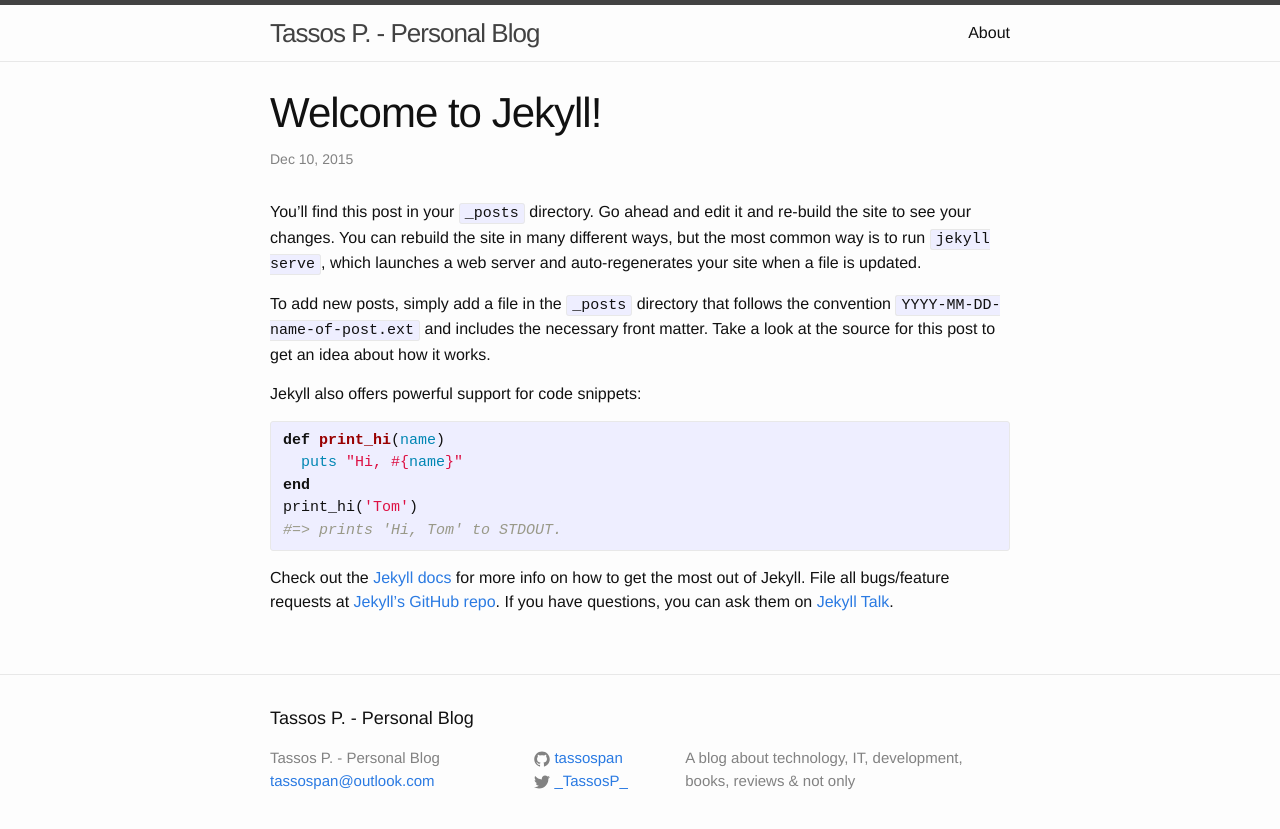
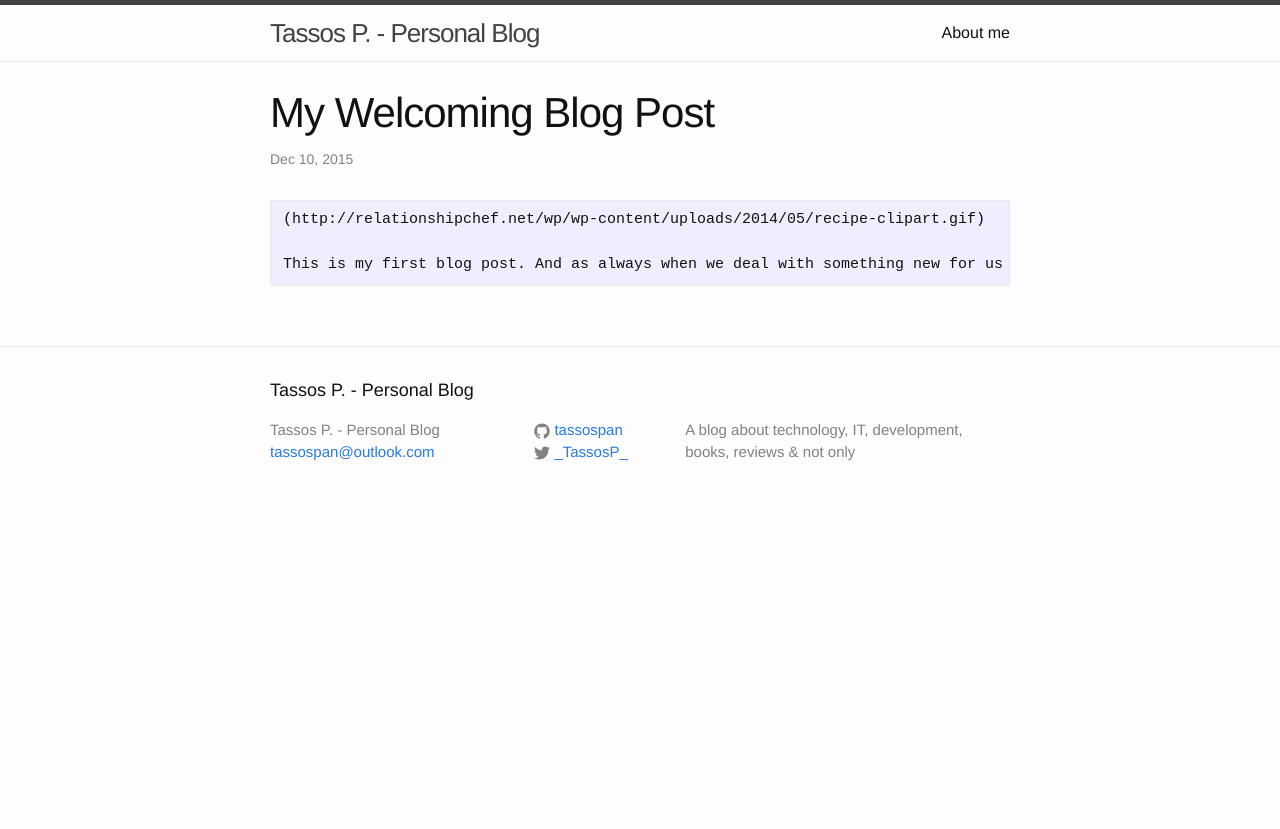
Before and after one commit to tassospan/tassospan.github.io, a Jekyll site: the page built from _posts/2015-12-10-welcome-to-jekyll.markdown, in a window 1280 px wide. Shown: the top 829 px of the page. Built offline with Jekyll 4.4.1, drawn with Linux system fonts in a browser that asks for light colours.

Commit message:
first post

```diff
--- a/_posts/2015-12-10-welcome-to-jekyll.markdown
+++ b/_posts/2015-12-10-welcome-to-jekyll.markdown
@@ -1,25 +1,11 @@
 ---
 layout: post
-title:  "Welcome to Jekyll!"
-date:   2015-12-10 11:10:31 +0000
-categories:  technews
+title:  "My Welcoming Blog Post"
+date:   2015-12-10 15:00:00 +0000
+categories:  general
 ---
-You’ll find this post in your `_posts` directory. Go ahead and edit it and re-build the site to see your changes. You can rebuild the site in many different ways, but the most common way is to run `jekyll serve`, which launches a web server and auto-regenerates your site when a file is updated.
 
-To add new posts, simply add a file in the `_posts` directory that follows the convention `YYYY-MM-DD-name-of-post.ext` and includes the necessary front matter. Take a look at the source for this post to get an idea about how it works.
+    (http://relationshipchef.net/wp/wp-content/uploads/2014/05/recipe-clipart.gif)
 
-Jekyll also offers powerful support for code snippets:
-
-{% highlight ruby %}
-def print_hi(name)
-  puts "Hi, #{name}"
-end
-print_hi('Tom')
-#=> prints 'Hi, Tom' to STDOUT.
-{% endhighlight %}
-
-Check out the [Jekyll docs][jekyll-docs] for more info on how to get the most out of Jekyll. File all bugs/feature requests at [Jekyll’s GitHub repo][jekyll-gh]. If you have questions, you can ask them on [Jekyll Talk][jekyll-talk].
-
-[jekyll-docs]: http://jekyllrb.com/docs/home
-[jekyll-gh]:   https://github.com/jekyll/jekyll
-[jekyll-talk]: https://talk.jekyllrb.com/
+    This is my first blog post. And as always when we deal with something new for us we feel a bit awkwardly.
+So the question that comes to my mind imediately is .... _Is there a good recipe for a succesful Blog?_
--- a/about.md
+++ b/about.md
@@ -1,6 +1,6 @@
 ---
 layout: page
-title: About
+title: About me
 permalink: /about/
 ---
 
```
